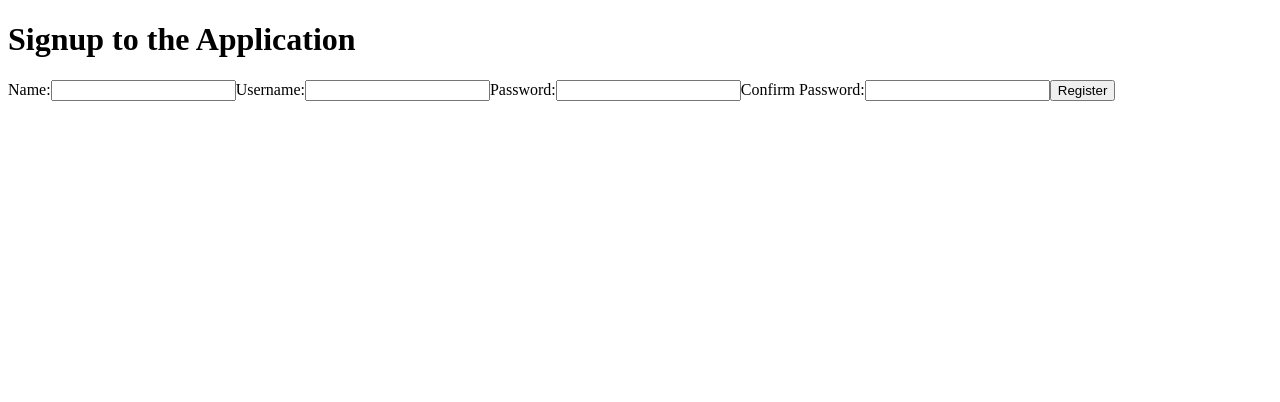
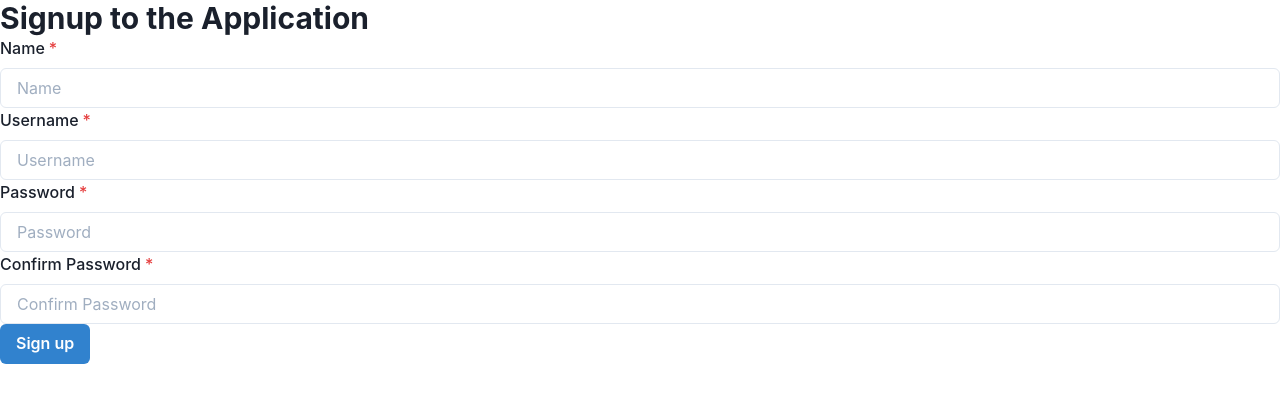
Before and after one commit to parth-15/blogy-frontend, a React (Create React App) app: page /signup in a window 1280 px wide. Shown: the top 402 px of the page. Built offline with nearby package versions, Linux system fonts and the light colour scheme.

Commit message:
Add chakra ui for styling. Styled Login Form and Sign up Form

```diff
--- a/package.json
+++ b/package.json
@@ -3,10 +3,14 @@
   "version": "0.1.0",
   "private": true,
   "dependencies": {
+    "@chakra-ui/react": "^1.6.7",
+    "@emotion/react": "^11.4.1",
+    "@emotion/styled": "^11.3.0",
     "@testing-library/jest-dom": "^5.11.4",
     "@testing-library/react": "^11.1.0",
     "@testing-library/user-event": "^12.1.10",
     "axios": "^0.21.4",
+    "framer-motion": "^4.1.17",
     "react": "^17.0.2",
     "react-dom": "^17.0.2",
     "react-redux": "^7.2.5",
--- a/src/components/LoginForm.js
+++ b/src/components/LoginForm.js
@@ -1,7 +1,12 @@
+import {Button, FormControl, FormLabel, Heading, Input} from '@chakra-ui/react'
 import React from 'react'
 import {useDispatch} from 'react-redux'
 import {login} from '../reducers/loginReducer'
-import {setErrorNotification} from '../reducers/notificationReducer'
+import {
+  setErrorNotification,
+  setInfoNotification,
+} from '../reducers/notificationReducer'
+import Notification from './Notification'
 
 function LoginForm() {
   const [username, setUsername] = React.useState('')
@@ -12,6 +17,7 @@ function LoginForm() {
     e.preventDefault()
     try {
       dispatch(login(username, password))
+      dispatch(setInfoNotification('Login Successful', 2))
     } catch (e) {
       dispatch(setErrorNotification('Wrong username or password', 5))
     }
@@ -19,27 +25,32 @@ function LoginForm() {
 
   return (
     <>
-      <h2>Log in to application</h2>
+      <Heading as="h2" size="lg">
+        Log in to application
+      </Heading>
+      <Notification />
+
       <form onSubmit={handleLoginFormSubmit}>
-        <label>
-          Username:
-          <input
+        <FormControl id="username" isRequired>
+          <FormLabel>Username</FormLabel>
+          <Input
             type="text"
-            value={username}
-            name="username"
+            placeholder="Username"
             onChange={e => setUsername(e.target.value)}
           />
-        </label>
-        <label>
-          Password:
-          <input
+        </FormControl>
+
+        <FormControl id="password" isRequired>
+          <FormLabel>Password</FormLabel>
+          <Input
             type="password"
-            value={password}
-            name="password"
+            placeholder="Password"
             onChange={e => setPassword(e.target.value)}
           />
-        </label>
-        <button type="submit">Submit</button>
+        </FormControl>
+        <Button type="submit" colorScheme="blue">
+          Log In
+        </Button>
       </form>
     </>
   )
--- a/src/components/SignUpForm.js
+++ b/src/components/SignUpForm.js
@@ -1,7 +1,13 @@
 import React from 'react'
+import {Button, FormControl, FormLabel, Heading, Input} from '@chakra-ui/react'
 import {registerUser} from '../reducers/loginReducer'
-import {setErrorNotification} from '../reducers/notificationReducer'
+import {
+  setErrorNotification,
+  setInfoNotification,
+} from '../reducers/notificationReducer'
 import {useDispatch} from 'react-redux'
+import Notification from './Notification'
+import {useHistory} from 'react-router-dom'
 
 function SignUpForm() {
   const [username, setUsername] = React.useState('')
@@ -9,14 +15,18 @@ function SignUpForm() {
   const [confirmPassword, setConfirmPassword] = React.useState('')
   const [name, setName] = React.useState('')
   const dispatch = useDispatch()
+  const history = useHistory()
 
   const onSignUpSubmit = async event => {
     event.preventDefault()
     if (password !== confirmPassword) {
       dispatch(setErrorNotification('Password in two fields should match', 5))
+      return
     }
     try {
       await dispatch(registerUser(username, password, name))
+      dispatch(setInfoNotification('Successfully signed up', 2))
+      history.push('/login')
     } catch (error) {
       dispatch(setErrorNotification('User exists or something went wrong', 5))
     }
@@ -24,45 +34,46 @@ function SignUpForm() {
 
   return (
     <>
-      <h1>Signup to the Application</h1>
+      <Heading as="h2" size="lg">
+        Signup to the Application
+      </Heading>
+      <Notification />
       <form onSubmit={onSignUpSubmit}>
-        <label>
-          Name:
-          <input
+        <FormControl id="name" isRequired>
+          <FormLabel>Name</FormLabel>
+          <Input
+            placeholder="Name"
             type="text"
-            value={name}
-            name="name"
             onChange={e => setName(e.target.value)}
           />
-        </label>
-        <label>
-          Username:
-          <input
+        </FormControl>
+        <FormControl id="username" isRequired>
+          <FormLabel>Username</FormLabel>
+          <Input
+            placeholder="Username"
             type="text"
-            value={username}
-            name="username"
             onChange={e => setUsername(e.target.value)}
           />
-        </label>
-        <label>
-          Password:
-          <input
+        </FormControl>
+        <FormControl id="password" isRequired>
+          <FormLabel>Password</FormLabel>
+          <Input
+            placeholder="Password"
             type="password"
-            value={password}
-            name="password"
             onChange={e => setPassword(e.target.value)}
           />
-        </label>
-        <label>
-          Confirm Password:
-          <input
+        </FormControl>
+        <FormControl id="confirm-password" isRequired>
+          <FormLabel>Confirm Password</FormLabel>
+          <Input
+            placeholder="Confirm Password"
             type="password"
-            value={confirmPassword}
-            name="confirmPassword"
             onChange={e => setConfirmPassword(e.target.value)}
           />
-        </label>
-        <button type="submit">Register</button>
+        </FormControl>
+        <Button type="submit" colorScheme="blue">
+          Sign up
+        </Button>
       </form>
     </>
   )
--- a/src/index.js
+++ b/src/index.js
@@ -4,14 +4,17 @@ import App from './App'
 import {Provider} from 'react-redux'
 import store from './store'
 import {BrowserRouter} from 'react-router-dom'
+import {ChakraProvider} from '@chakra-ui/react'
 
 ReactDOM.render(
   <React.StrictMode>
-    <BrowserRouter>
-      <Provider store={store}>
-        <App />
-      </Provider>
-    </BrowserRouter>
+    <ChakraProvider>
+      <BrowserRouter>
+        <Provider store={store}>
+          <App />
+        </Provider>
+      </BrowserRouter>
+    </ChakraProvider>
   </React.StrictMode>,
   document.getElementById('root'),
 )
```
